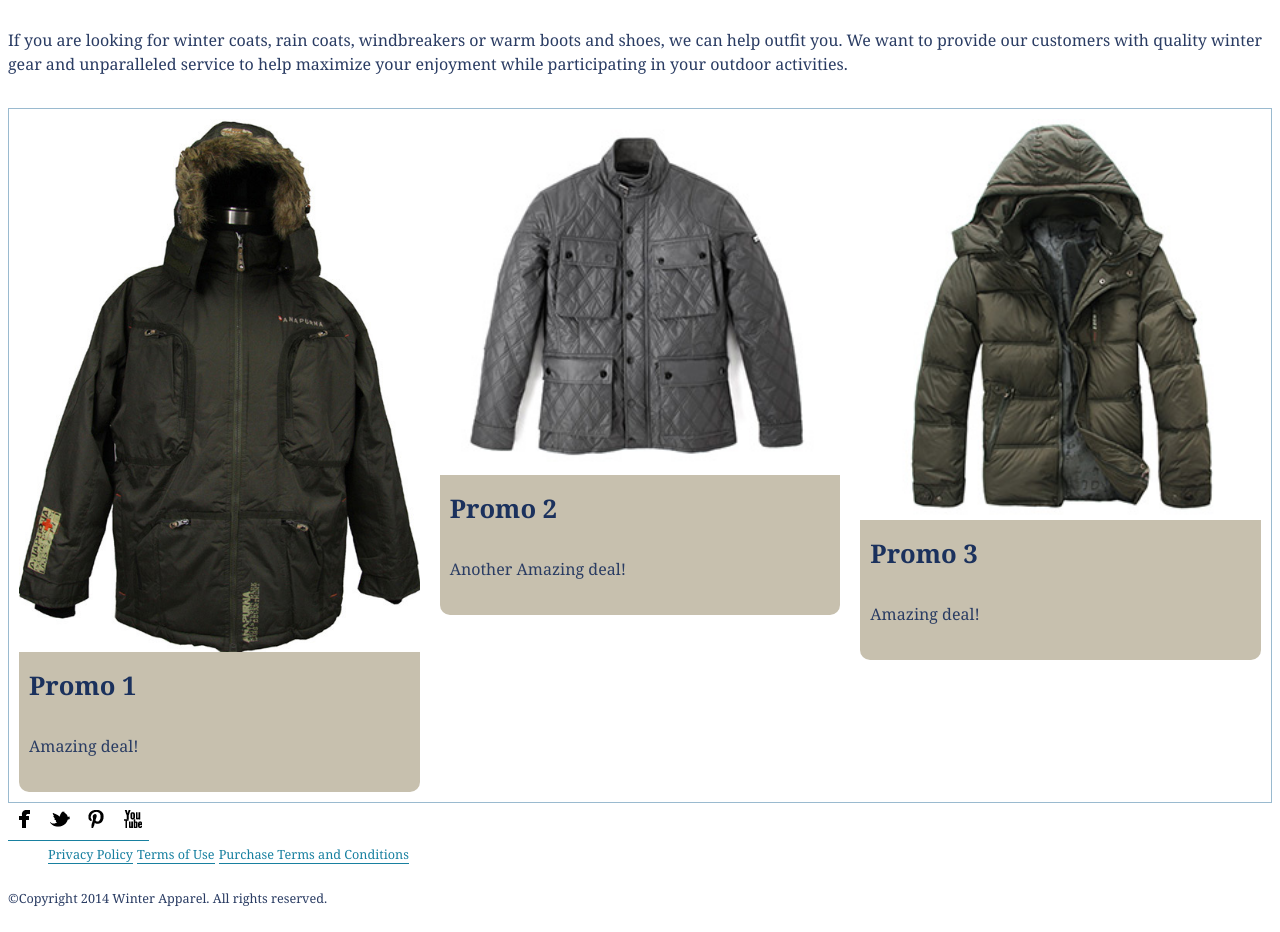
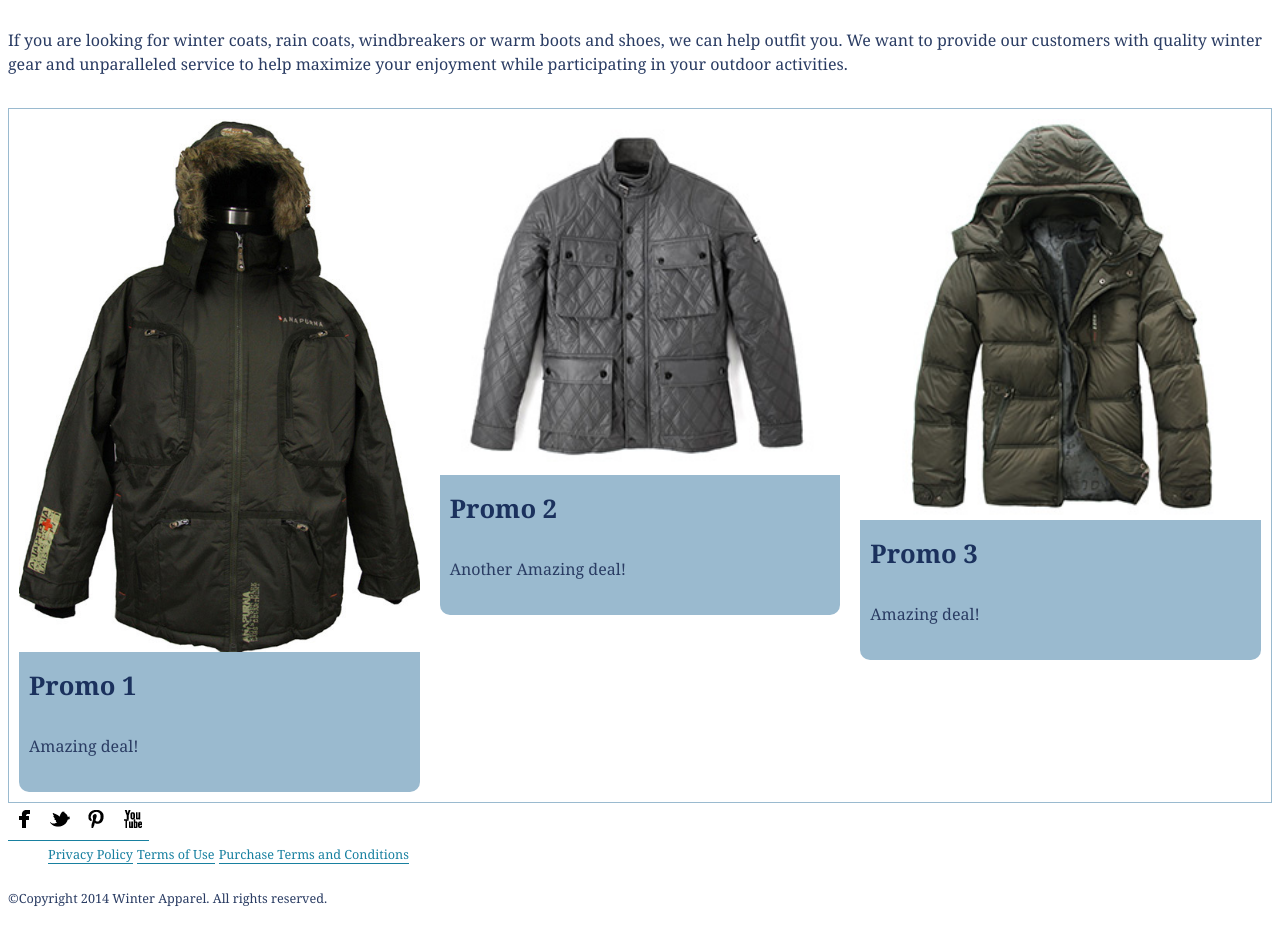
Before and after one commit to chloelavergne/ecommerce-website, a Jekyll site: the page built from index.html, in a window 1280 px wide. Shown: the part 394-1326 px from the top of the page. Built offline with Jekyll 4.4.1, drawn with Linux system fonts in a browser that asks for light colours; some web fonts are replaced; Markdown is read by kramdown in place of the engine named in the settings.

Commit message:
changed background color for the small promos

```diff
--- a/_layouts/default.html
+++ b/_layouts/default.html
@@ -53,6 +53,7 @@
 {% endif %}
 
 	{{content}}
+
 	<footer>
 
     <a href="#"><img src="../images/facebook.png"  alt="facebook"</a>
--- a/css/promos.css
+++ b/css/promos.css
@@ -25,7 +25,7 @@ p {
 }
 
 .promo-small{
-	background-color: #c7c0ae;
+	background-color: #9ABACF;
 	border-radius: 10px;
 }
 
```
Also changed, not shown: 4 other files.
